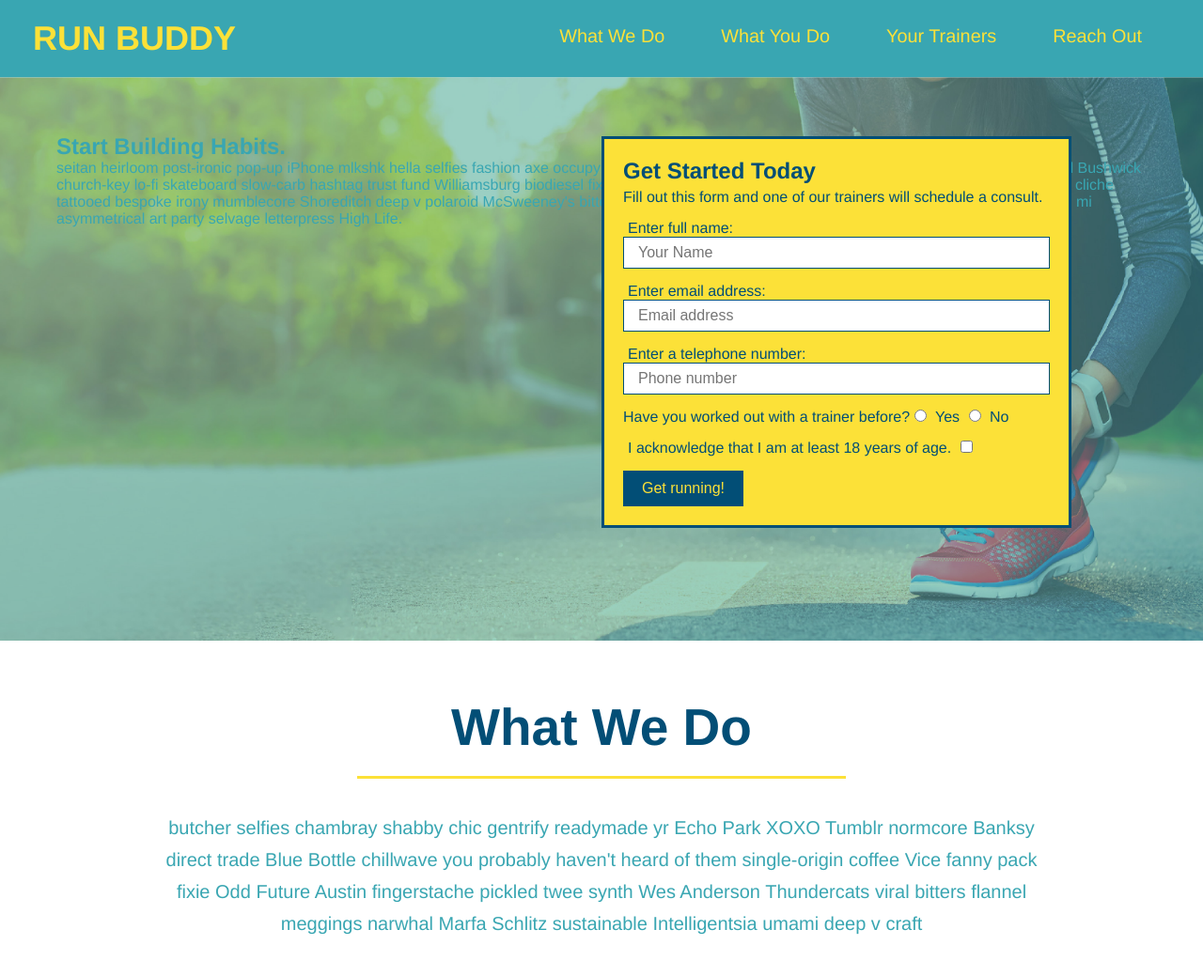
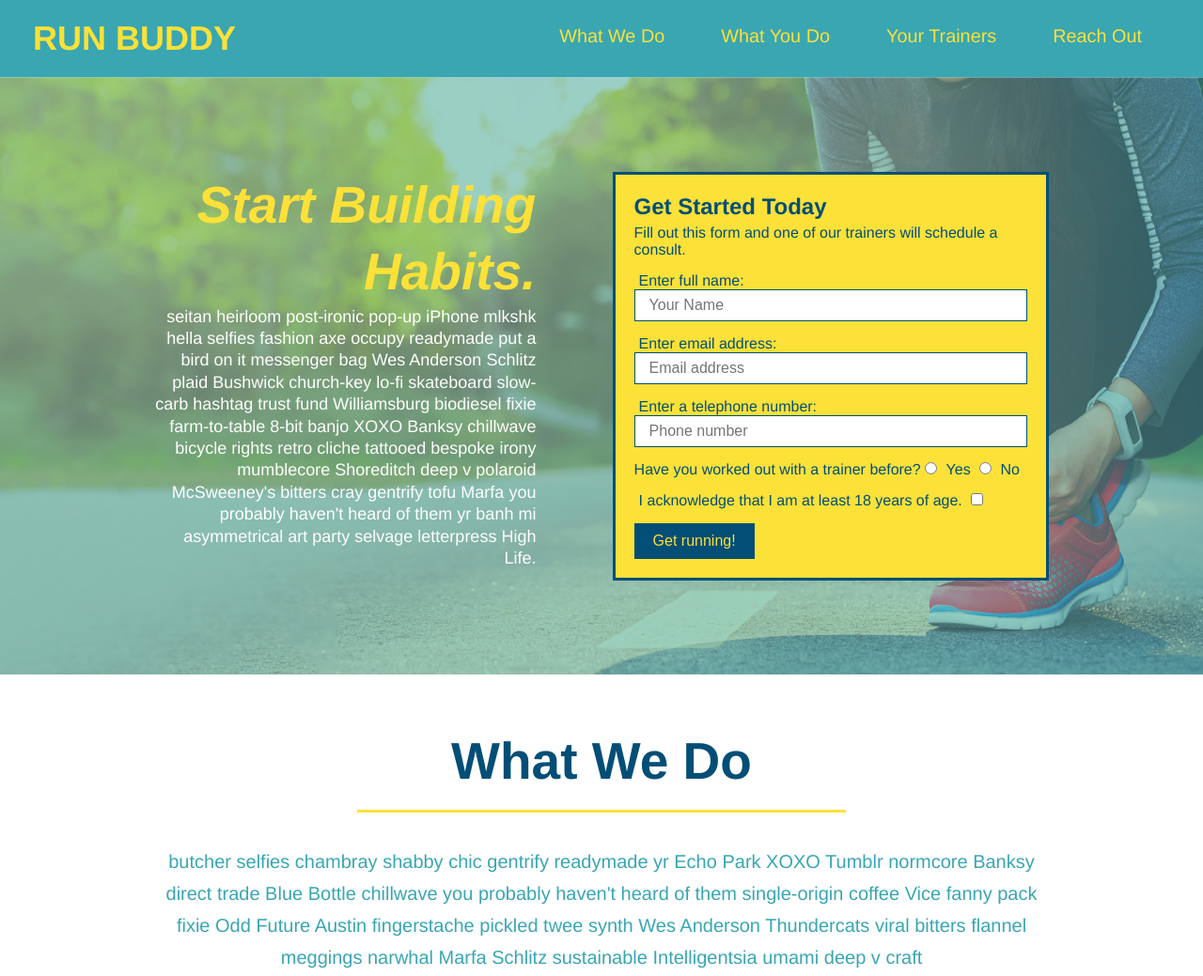
Before and after one commit to misn0147/run-buddy, a plain HTML site: page index.html in a window 1280 px wide. Shown: the top 1039 px of the page at 94% size. Drawn offline with Linux system fonts and the light colour scheme.

Commit message:
add flexbox to the hero

```diff
--- a/assets/css/style.css
+++ b/assets/css/style.css
@@ -38,7 +38,7 @@
   header nav ul {
     display: flex;
     flex-wrap: wrap;
-    justify-content: space-between;
+    justify-content: space-around;
     align-items: center;
     list-style: none;
   }
@@ -49,21 +49,23 @@
     font-size: 1.55vw;
   }
 
+
   footer {
     background: #fce138;
     width: 100%;
     padding: 40px 35px;
+    display: flex;
+    justify-content: space-between;
+    flex-wrap: wrap;
   }
 
   footer h2 {
-    display: inline;
     color: #024e76;
     font-size: 30px;
     margin: 0;
   }
 
   footer div {
-    float: right;
     line-height: 1.5;
     text-align: right;
   }
@@ -79,10 +81,11 @@
   /* Hero Style Start */
   .hero {
     background-image: url('../images/hero-bg.jpg');
-    height: 600px;
     background-size: cover;
     background-position: center;
-    position: relative;
+    display: flex;
+    justify-content: center;
+    flex-wrap: wrap;
   }
   /* Hero Style End */
 
@@ -90,12 +93,10 @@
     border: 3px solid #024e76;
     background-color: #fce138;
     padding: 20px;
-    width: 500px;
     color: #024e76;
-    position: absolute;
-    bottom: 120px;
-    right: 140px;
-  }
+    width: 40%;
+    margin: 3.5%;
+    }
 
   .hero-form h3 {
     font-size: 24px;
@@ -103,6 +104,21 @@
   }
   .hero-form p {
     margin: 5px 0 15px 0;
+  }
+
+  .hero-cta {
+    width: 35%;
+    text-align: right;
+    margin: 3.5%;
+    color: #fff;
+    font-size: 18px;
+    line-height: 1.3;
+  }
+
+  .hero-cta h2 {
+    font-style: italic;
+    font-size: 55px;
+    color: #fce138;
   }
 
   .form-input {
```
